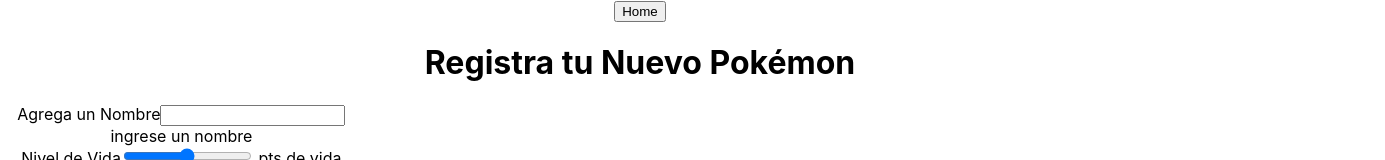
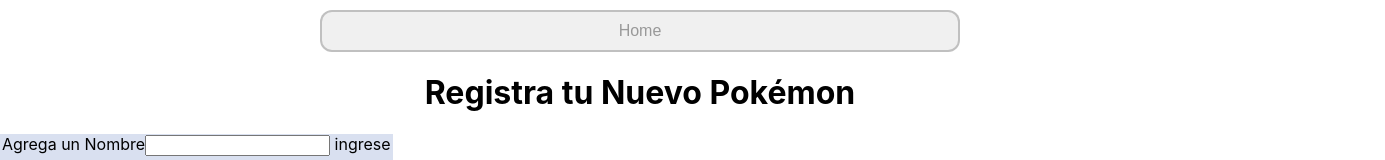
Before and after one commit to Davoyandun/App-React-PokeAPI, a React (Create React App) app in the folder client/: page /creator in a window 1280 px wide. Shown: the top 160 px of the page, 1385 px wide, since content can reach past the window. Built offline with nearby package versions, Linux system fonts and the light colour scheme; no server answers.

Commit message:
listo para la presentacion

```diff
--- a/client/src/components/Creator.jsx
+++ b/client/src/components/Creator.jsx
@@ -1,4 +1,4 @@
-import React, { useState, useEffect, Fragment } from "react";
+import React, { useState, useEffect } from "react";
 import { useSelector, useDispatch } from "react-redux";
 import { Link,} from "react-router-dom";
 import { Get_Types, Post_Pokemon } from "../actions";
@@ -72,11 +72,10 @@
   return (
     <div className={s.img}>
       <Link to="/home">
-        <button>Home</button>
+        <button className={s.boton}>Home</button>
       </Link>
       <h1>Registra tu Nuevo Pokémon</h1>
       <div className={s.registro}>
-
       <div className={s.box}>
       <form onSubmit={(e) => handlerSubmit(e)}>
         <div>
@@ -189,9 +188,10 @@
         </div>
         <button type="submit"> Enviar Formulario</button>
       </form>
-      </div>
       <div className={s.creando}>
       </div>
+      </div>
+
       </div>
     </div>
   );
--- a/client/src/components/Home.jsx
+++ b/client/src/components/Home.jsx
@@ -77,35 +77,38 @@
       ) : (
 
 
-        <div className={s.contain, s.fondo} key="home">
+        <div className={s.contain ,s.fondo} key="home">
 
           <div className={s.barra}>
             <h1 className={s.titulo}>PokeApp</h1>
+
             <div className={s.nav}>
               <Link to="/creator">
                 <button className={s.button1}>
-                  Registrar Nuevo Pokémon en el Pokédex
+                  Registrar en el Pokédex
                 </button>
               </Link>
 
               <NavBar />
+
               <div className={s.contentSelectors}>
-
-
                 <div className={s.select}>
                   <select onChange={(e) => handlerOrderName(e)}>
+                  <option >ABC</option>
                     <option value="asc">Z-A</option>
                     <option value="desc">A-Z</option>
                   </select>
                 </div>
                 <div className={s.select}>
                   <select onChange={(e) => handlerOrderFuerza(e)}>
-                    <option value="top">Fuertes primero </option>
-                    <option value="bot"> Debil primero </option>
+                  <option >FUERZA</option>
+                    <option value="top">Fuertes</option>
+                    <option value="bot"> Debil</option>
                   </select>
                 </div>
                 <div className={s.select}>
                   <select onChange={(e) => handlerFilterCreated(e)}>
+                  <option >ORIGEN</option>
                     <option value="all">Todos</option>
                     <option value="api">Canon</option>
                     <option value="db">Creados</option>
@@ -113,6 +116,7 @@
                 </div>
                 <div className={s.select}>
                   <select onChange={(e) => handlerFilterTypes(e)}>
+                  <option >TIPO</option>
                     <option value="all">all</option>
                     <option value="normal">normal</option>
                     <option value="flying">flying</option>
--- a/client/src/css/creator.module.css
+++ b/client/src/css/creator.module.css
@@ -4,6 +4,8 @@
     flex-direction: row;
     align-items: flex-start;
     justify-content: space-between;
+
+    background-color: rgb(217, 224, 240);
 }
 .box{
     display: flex;
@@ -15,7 +17,28 @@
     height: 50rem;
     width: 75rem;
 
+}
 
-
-
+.boton{
+    display: flexbox;
+    width: 50%;
+    cursor: pointer;
+    padding: 7px 1px;
+    height: 42px;
+    outline: 0;
+    border: 0;
+    border-radius: 0;
+    background: #f0f0f0;
+    color: #7b7b7b;
+    font-size: 1em;
+    color: #999;
+    font-family: "Quicksand", sans-serif;
+    border: 2px solid rgba(0, 0, 0, 0.2);
+    border-radius: 12px;
+    position: relative;
+    transition: all 0.25s ease;
+    margin-top: 10px;
 }
+.boton:hover{
+    background-color: rgb(187, 248, 159);
+}
--- a/client/src/css/home.module.css
+++ b/client/src/css/home.module.css
@@ -10,6 +10,7 @@
 /* Home */
 .contain {
   display: flex;
+  flex-wrap: wrap;
   flex-direction: column;
   justify-content: space-around;
 
@@ -26,6 +27,7 @@
   color: rgb(255, 251, 0);
 }
 .barra{
+  flex-wrap: wrap;
   background: rgba( 255, 241, 0, 0.15 );
 box-shadow: 0 8px 32px 0 rgba( 31, 38, 135, 0.37 );
 backdrop-filter: blur( 2.5px );
@@ -34,7 +36,9 @@
 border: 1px solid rgba( 255, 255, 255, 0.18 );
 }
 .nav {
+
   display: flex;
+  flex-wrap: wrap;
   flex-direction: row;
   justify-content: space-around;
 }
@@ -64,6 +68,7 @@
 /*Selectores*/
 .contentSelectors {
   display: flex;
+  align-items: center;
   justify-content: space-around;
   flex-direction: row;
 }
--- a/client/src/css/landing.module.css
+++ b/client/src/css/landing.module.css
@@ -17,4 +17,24 @@
     font-family: 'Helvetica', 'Arial', sans-serif;
     text-align: center;
     background-color: baby-blue;
+    display: flexbox;
+    width: 100%;
+    cursor: pointer;
+    padding: 7px 1px;
+    height: 42px;
+    outline: 0;
+    border: 0;
+    border-radius: 0;
+    background: #f0f0f0;
+    color: #7b7b7b;
+    font-size: 1em;
+    color: #999;
+    font-family: "Quicksand", sans-serif;
+    border: 2px solid rgba(0, 0, 0, 0.2);
+    border-radius: 12px;
+    position: relative;
+    transition: all 0.25s ease;
 }
+.button:hover{
+    background: rgb(255, 145, 145);
+}
```
Also changed, not shown: client/src/css/img/creando.svg (added).
